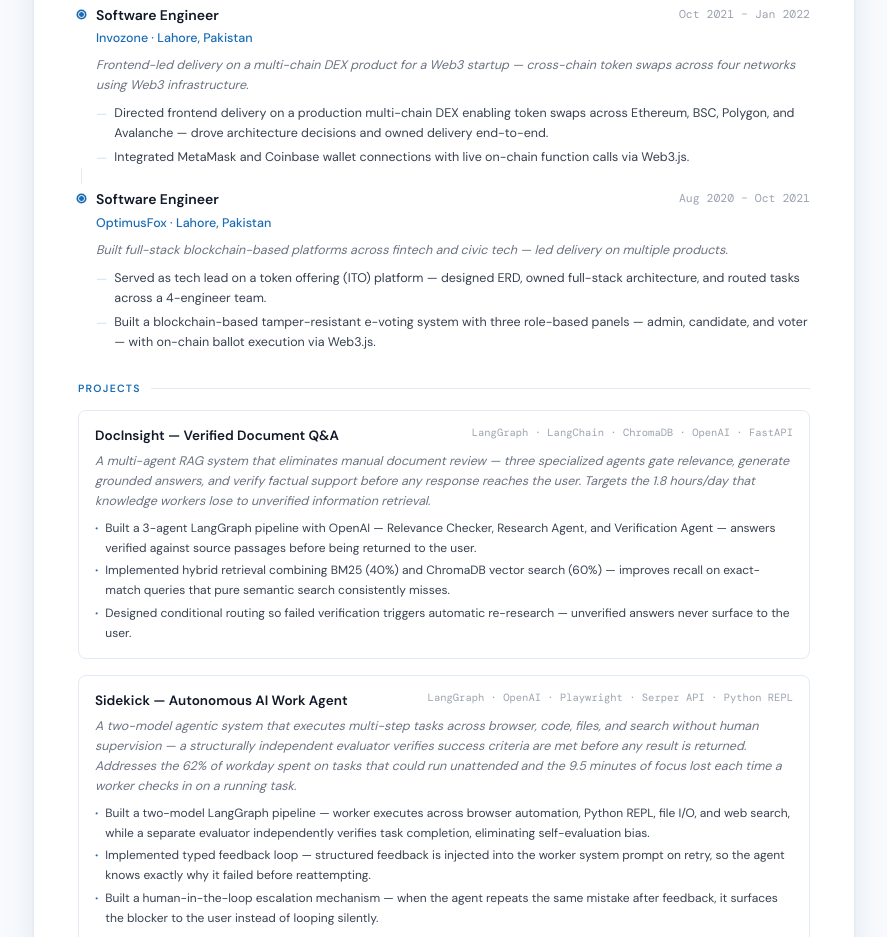
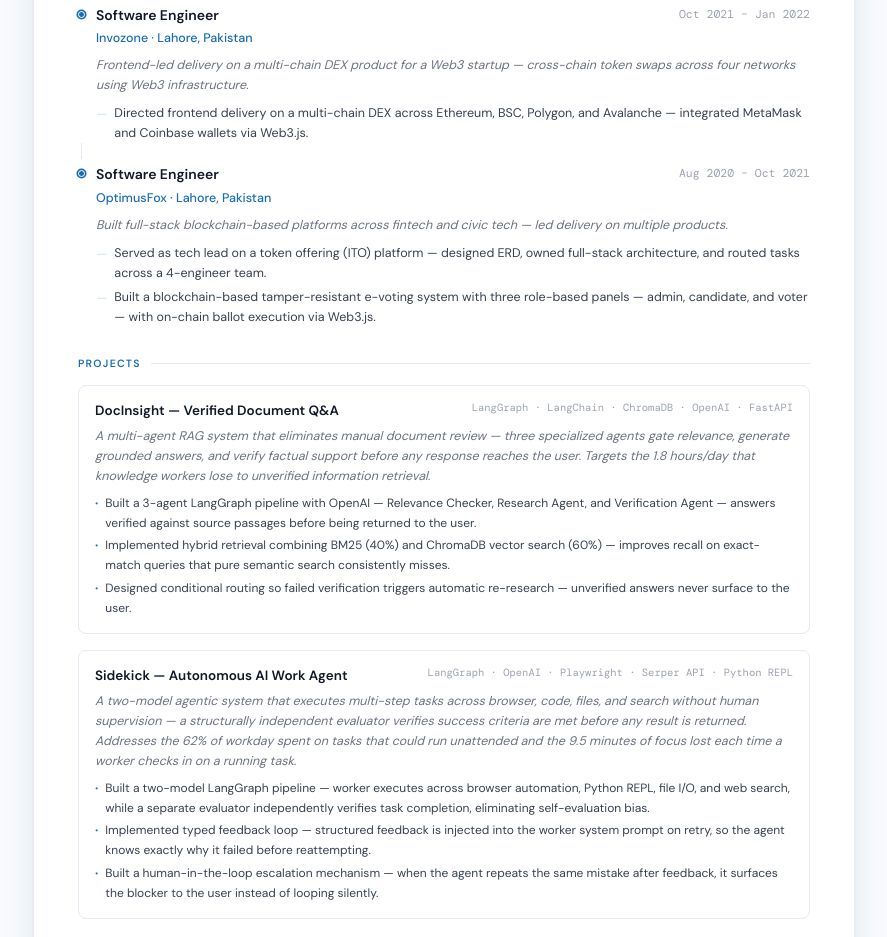
Before and after one commit to HasnainAsif/ai-portfolio-digital-twin, a plain HTML site: page data/resumes/html-resume/claude.html in a window 1280 px wide. Shown: the part 1466-2403 px from the top of the page, without its empty margins (196-1083 px from the left). Drawn offline with nearby package versions, Linux system fonts and the light colour scheme.

Commit message:
resume html updated

```diff
--- a/data/resumes/html-resume/claude.html
+++ b/data/resumes/html-resume/claude.html
@@ -127,6 +127,7 @@
       /* ── SECTION ── */
       .section {
         margin-bottom: 28px;
+        /* page-break-inside: avoid; */
       }
 
       .section-title {
@@ -202,6 +203,7 @@
         position: relative;
         padding-left: 18px;
         margin-bottom: 20px;
+        page-break-inside: avoid;
       }
 
       .exp-item::before {
@@ -298,6 +300,7 @@
         transition:
           border-color 0.15s,
           box-shadow 0.15s;
+        page-break-inside: avoid;
       }
 
       .project-item:hover {
@@ -779,14 +782,9 @@
             </div>
             <ul class="exp-bullets">
               <li>
-                Directed frontend delivery on a production multi-chain DEX
-                enabling token swaps across Ethereum, BSC, Polygon, and
-                Avalanche — drove architecture decisions and owned delivery
-                end-to-end.
-              </li>
-              <li>
-                Integrated MetaMask and Coinbase wallet connections with live
-                on-chain function calls via Web3.js.
+                Directed frontend delivery on a multi-chain DEX across Ethereum,
+                BSC, Polygon, and Avalanche — integrated MetaMask and Coinbase
+                wallets via Web3.js.
               </li>
             </ul>
           </div>
@@ -893,7 +891,7 @@
             </ul>
           </div>
 
-          <div class="project-item">
+          <!-- <div class="project-item">
             <div class="project-header">
               <div class="project-name">Enterprise Workforce Platform</div>
               <div class="project-stack">
@@ -962,11 +960,11 @@
                 prior working monetization.
               </li>
             </ul>
-          </div>
+          </div> -->
         </div>
 
         <!-- EDUCATION + CERTS -->
-        <div class="two-col">
+        <!-- <div class="two-col"> -->
         <div class="section">
           <div class="section-title">Education</div>
           <div class="edu-item">
@@ -983,9 +981,7 @@
           <div class="cert-item">
             <div class="cert-dot"></div>
             <div>
-                <div class="cert-name">
-                  IBM RAG and Agentic AI Specialization
-                </div>
+              <div class="cert-name">IBM RAG and Agentic AI Specialization</div>
               <div class="cert-issuer">Coursera · IBM</div>
             </div>
           </div>
@@ -993,8 +989,7 @@
             <div class="cert-dot"></div>
             <div>
               <div class="cert-name">
-                  AI Engineer Production Track: Deploy LLMs &amp; Agents at
-                  Scale
+                AI Engineer Production Track: Deploy LLMs &amp; Agents at Scale
               </div>
               <div class="cert-issuer">Udemy · Ed Donner</div>
             </div>
@@ -1012,8 +1007,7 @@
             <div class="cert-dot"></div>
             <div>
               <div class="cert-name">
-                  Serverless Framework Bootcamp: Node.js, AWS &amp;
-                  Microservices
+                Serverless Framework Bootcamp: Node.js, AWS &amp; Microservices
               </div>
               <div class="cert-issuer">Udemy · Ariel Weinberger</div>
             </div>
@@ -1028,7 +1022,7 @@
             </div>
           </div>
         </div>
-        </div>
+        <!-- </div> -->
 
         <!-- KEY ACHIEVEMENTS -->
         <!-- <div class="section">
```
Also changed, not shown: 1 other file. Lines whose indentation alone changed are shown as unchanged.
